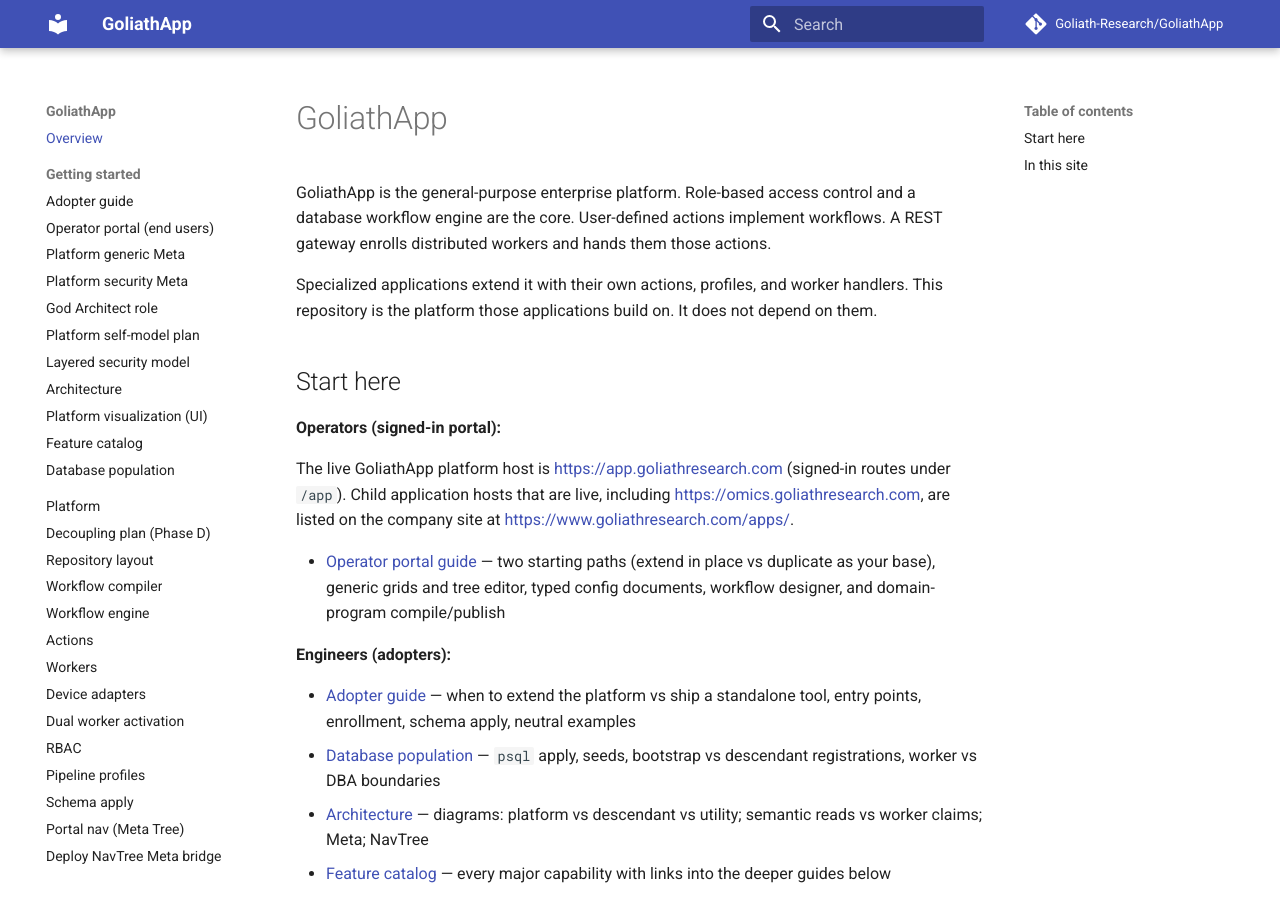
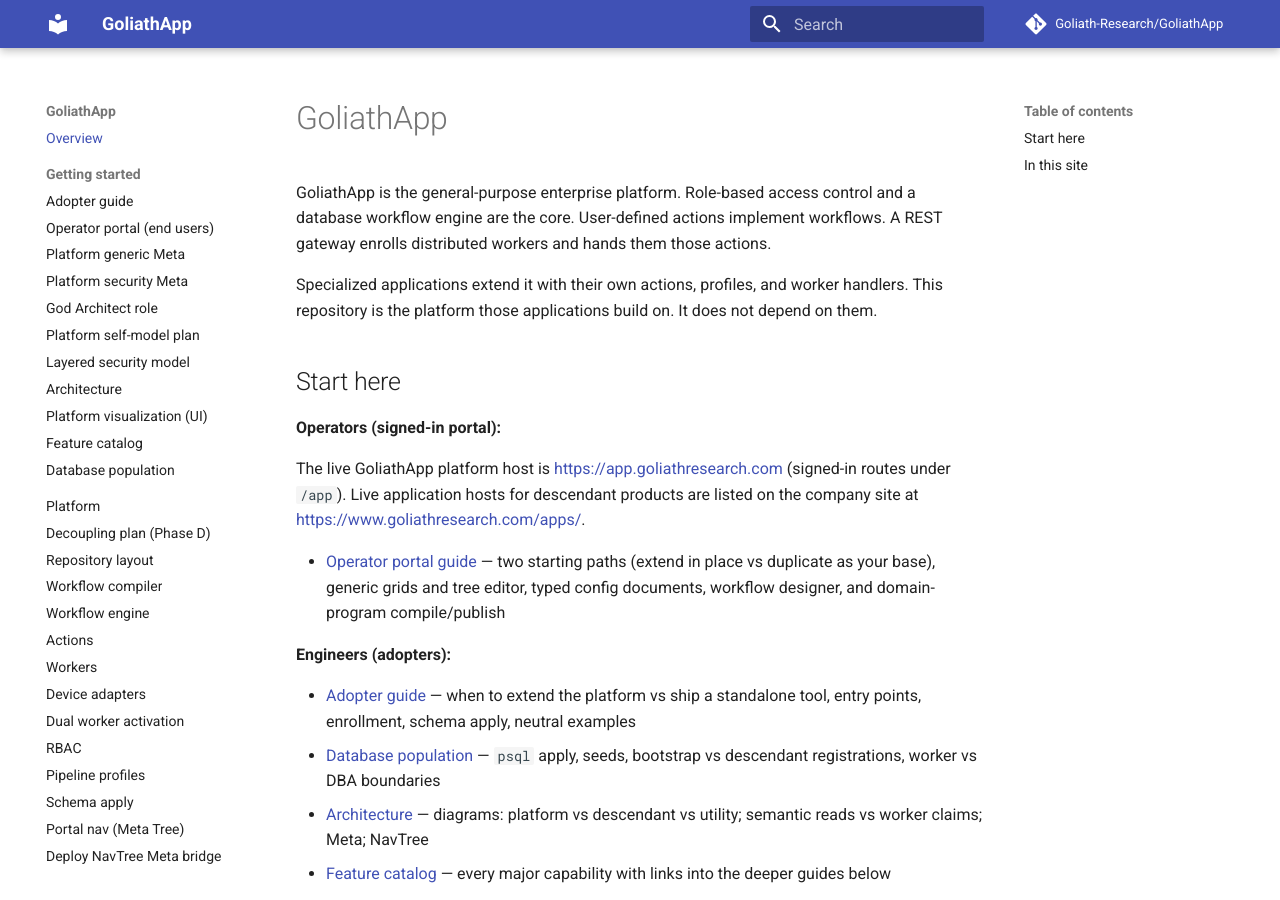
Before and after one commit to Goliath-Research/GoliathApp, an MkDocs documentation site: the page built from docs/index.md, in a window 1280 px wide and 900 px high. Built offline with MkDocs 1.6.1 and Material for MkDocs 9.7.7, drawn with Linux system fonts in a browser that asks for light colours; comment, search, counter and statistics services are not loaded.

Commit message:
Docs: drop descendant product names from platform pages
GoliathApp docs must stay generic. Point operators at the platform host
and the company apps list without naming child applications.

```diff
--- a/docs/index.md
+++ b/docs/index.md
@@ -8,7 +8,7 @@ Specialized applications extend it with their own actions, profiles, and worker
 
 **Operators (signed-in portal):**
 
-The live GoliathApp platform host is [https://app.goliathresearch.com](https://app.goliathresearch.com) (signed-in routes under `/app`). Child application hosts that are live, including [https://omics.goliathresearch.com](https://omics.goliathresearch.com), are listed on the company site at [https://www.goliathresearch.com/apps/](https://www.goliathresearch.com/apps/).
+The live GoliathApp platform host is [https://app.goliathresearch.com](https://app.goliathresearch.com) (signed-in routes under `/app`). Live application hosts for descendant products are listed on the company site at [https://www.goliathresearch.com/apps/](https://www.goliathresearch.com/apps/).
 
 - [Operator portal guide](operator-portal-guide.md) — two starting paths (extend in place vs duplicate as your base), generic grids and tree editor, typed config documents, workflow designer, and domain-program compile/publish
 
```
Also changed, not shown: docs/operator-portal-guide.md (+1 -1 lines), docs/pipeline-profiles.md (+1 -1 lines).
